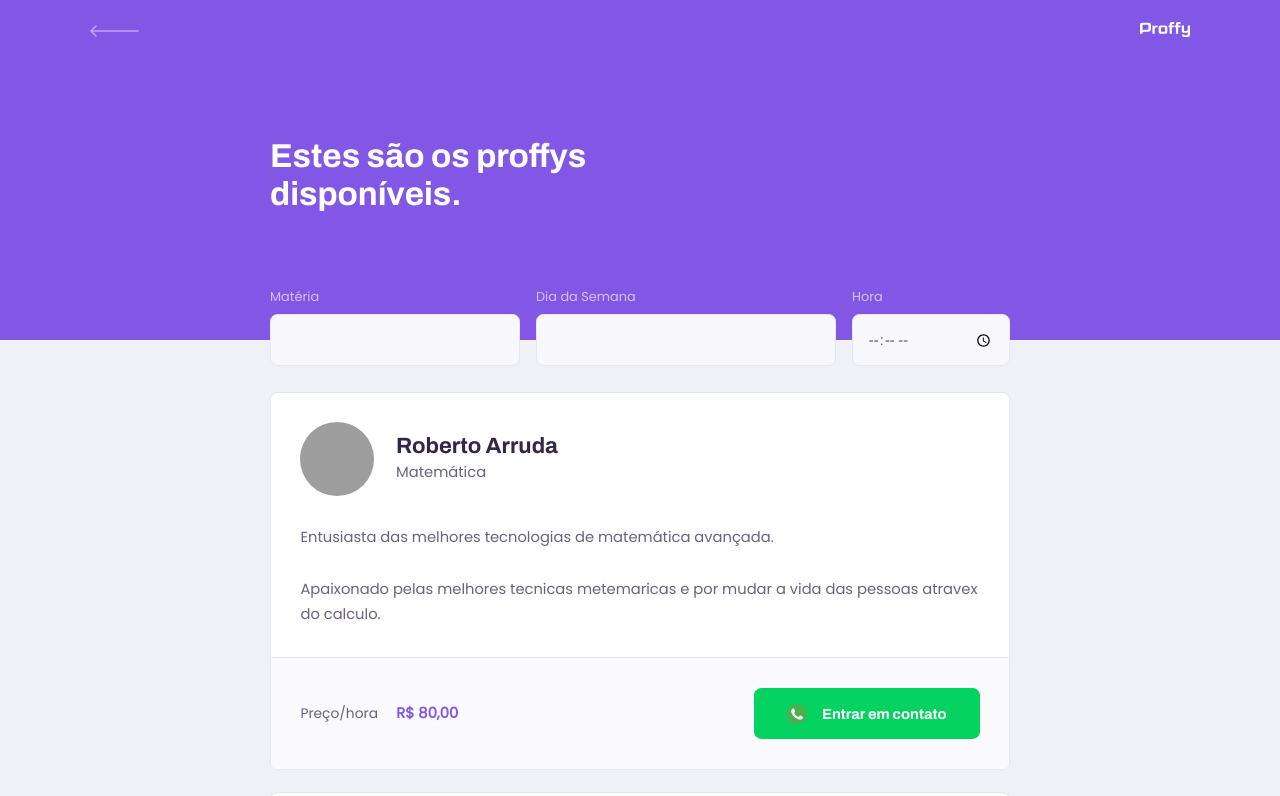
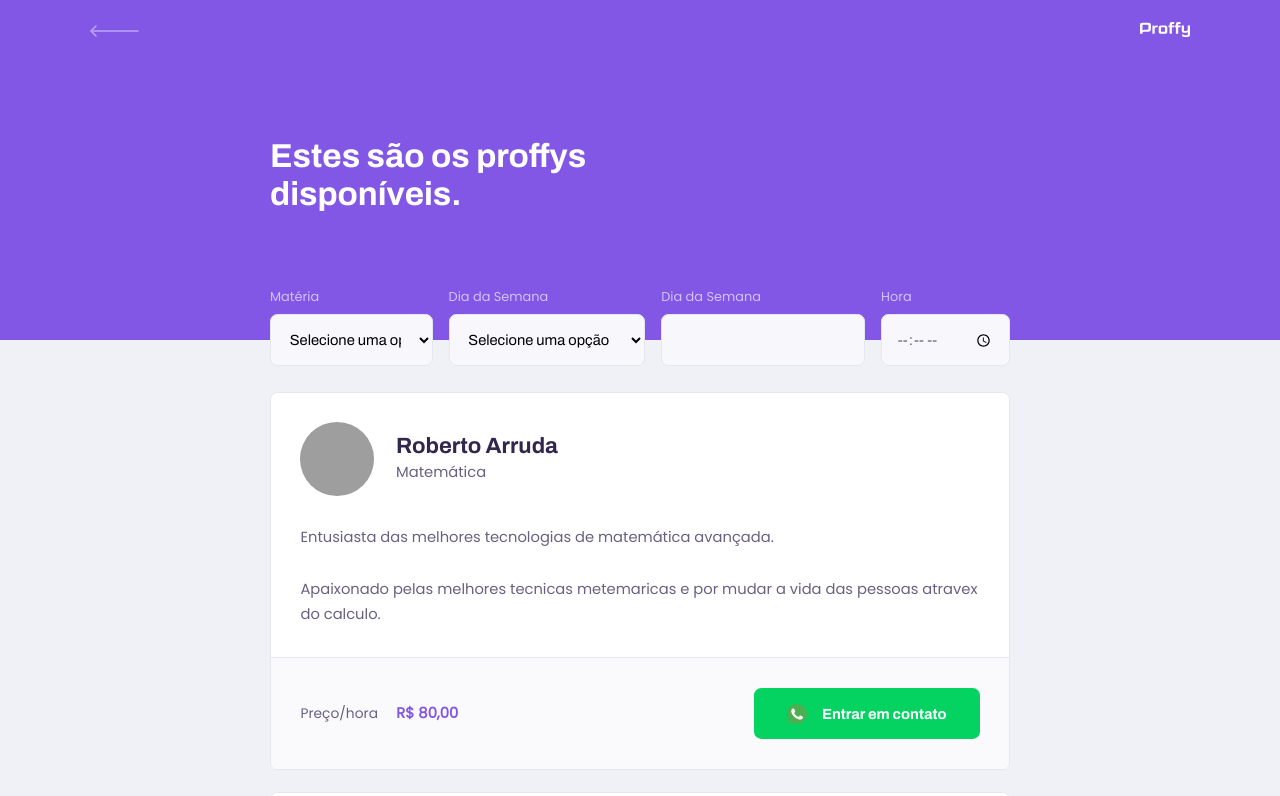
Before and after one commit to roberto0arruda/proffy-nlw2-web-vue, a Vue app: page /study in a window 1280 px wide. Shown: the top 796 px of the page. Built offline with nearby package versions, Linux system fonts and the light colour scheme; grey boxes are pictures that could not be loaded.

Commit message:
refactor: update views with components

```diff
--- a/src/components/Input.vue
+++ b/src/components/Input.vue
@@ -1,7 +1,7 @@
 <template>
   <div class="input-block">
     <label :for="name">{{ label }}</label>
-    <input :type="type" :id="name" />
+    <input :type="type" :id="name" v-bind="$attrs" />
   </div>
 </template>
 
@@ -10,6 +10,8 @@
 
 @Component
 export default class Input extends Vue {
+  inheritAttrs!: false;
+
   @Prop() private label!: string;
   @Prop() private name!: string;
   @Prop({ default: "text" }) private type!: string;
--- a/src/views/TeacherForm.vue
+++ b/src/views/TeacherForm.vue
@@ -13,23 +13,55 @@
           <Input name="name" label="Nome Completo" />
           <Input name="avatar" label="Avatar" />
           <Input name="whatsapp" label="Whatsapp" />
-          <Input name="bio" label="Biografia" />
+          <Textarea name="bio" label="Biografia" />
         </fieldset>
 
         <fieldset>
           <legend>Sobre a aula</legend>
 
-          <Input name="subject" label="Matéria" />
+          <Select
+            name="subject"
+            label="Matéria"
+            :options="[
+              { value: 'Artes', label: 'Artes' },
+              { value: 'Biologia', label: 'Biologia' },
+              { value: 'Ciẽncias', label: 'Ciẽncias' },
+              { value: 'Física', label: 'Física' },
+              { value: 'Geografia', label: 'Geografia' }
+            ]"
+          />
           <Input name="cost" label="Custo da sua hora por aula" />
         </fieldset>
 
         <fieldset>
           <legend>
             Horários Disponíveis
-            <button type="button">
+            <button type="button" @click="addNewScheduleItem">
               + Novo Horário
             </button>
           </legend>
+          <div
+            class="schedule-item"
+            v-for="scheduleItem in scheduleItems"
+            :key="scheduleItem.week_day"
+          >
+            <Select
+              name="week_day"
+              label="Dia da Semana"
+              :options="[
+                { value: '0', label: 'Domingo' },
+                { value: '1', label: 'Segunda-feira' },
+                { value: '2', label: 'Terça-feira' },
+                { value: '3', label: 'Quarta-feira' },
+                { value: '4', label: 'Quinta-feira' },
+                { value: '5', label: 'Sexta-feira' },
+                { value: '6', label: 'Sábado' }
+              ]"
+            />
+
+            <Input name="from" label="Das" type="time" />
+            <Input name="to" label="Até" type="time" />
+          </div>
         </fieldset>
 
         <footer>
@@ -54,14 +86,28 @@
 
 import PageHeader from "@/components/PageHeader.vue";
 import Input from "@/components/Input.vue";
+import Textarea from "@/components/Textarea.vue";
+import Select from "@/components/Select.vue";
 
 @Component({
   components: {
     PageHeader,
-    Input
+    Input,
+    Textarea,
+    Select
   }
 })
-export default class TeacherForm extends Vue {}
+export default class TeacherForm extends Vue {
+  scheduleItems: Array<{
+    week_day: number | null;
+    from: string;
+    to: string;
+  }> = [{ week_day: null, from: "", to: "" }];
+
+  addNewScheduleItem() {
+    this.scheduleItems.push({ week_day: null, from: "", to: "" });
+  }
+}
 </script>
 
 <style>
@@ -118,16 +164,8 @@
   color: var(--color-primary-dark);
 }
 
-#page-teacher-form
-  main
-  fieldset
-  .input-block
-  + .textarea-block
-  #page-teacher-form
-  main
-  fieldset
-  .select-block
-  + .input-block {
+#page-teacher-form main fieldset .input-block + .textarea-block,
+#page-teacher-form main fieldset .select-block + .input-block {
   margin-top: 2.4rem;
 }
 
--- a/src/views/TeacherList.vue
+++ b/src/views/TeacherList.vue
@@ -2,7 +2,31 @@
   <div id="page-teacher-list" class="container">
     <PageHeader title="Estes são os proffys disponíveis.">
       <form id="search-teachers">
-        <Input name="subject" label="Matéria" />
+        <Select
+          name="subject"
+          label="Matéria"
+          :options="[
+            { value: 'Artes', label: 'Artes' },
+            { value: 'Biologia', label: 'Biologia' },
+            { value: 'Ciẽncias', label: 'Ciẽncias' },
+            { value: 'Física', label: 'Física' },
+            { value: 'Geografia', label: 'Geografia' }
+          ]"
+        />
+
+        <Select
+          name="week_day"
+          label="Dia da Semana"
+          :options="[
+            { value: '0', label: 'Domingo' },
+            { value: '1', label: 'Segunda-feira' },
+            { value: '2', label: 'Terça-feira' },
+            { value: '3', label: 'Quarta-feira' },
+            { value: '4', label: 'Quinta-feira' },
+            { value: '5', label: 'Sexta-feira' },
+            { value: '6', label: 'Sábado' }
+          ]"
+        />
         <Input name="week_day" label="Dia da Semana" />
         <Input type="time" name="time" label="Hora" />
       </form>
@@ -22,12 +46,14 @@
 import PageHeader from "@/components/PageHeader.vue";
 import TeacherListItem from "@/components/TeacherListItem.vue";
 import Input from "@/components/Input.vue";
+import Select from "@/components/Select.vue";
 
 @Component({
   components: {
     PageHeader,
     TeacherListItem,
-    Input
+    Input,
+    Select
   }
 })
 export default class TeacherList extends Vue {}
@@ -65,7 +91,8 @@
     bottom: -26px;
   }
 
-  #search-teachers .input-block + .input-block {
+  #search-teachers .input-block + .input-block,
+  #search-teachers .select-block + .select-block {
     margin-top: 0;
   }
 
```
